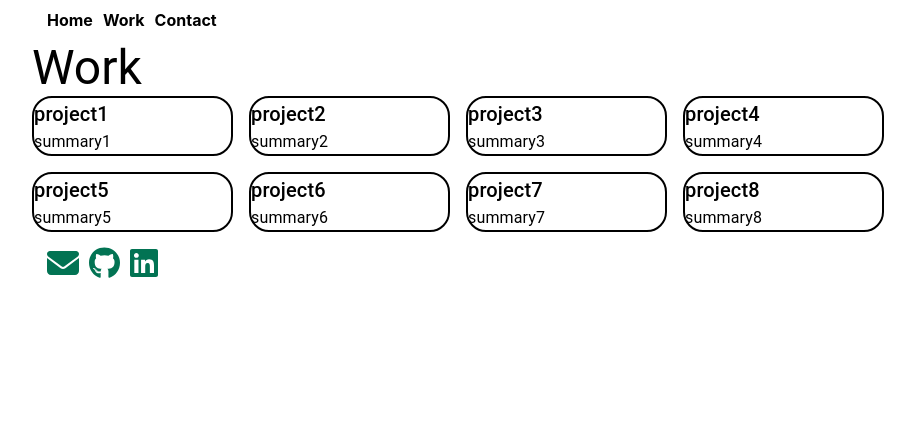
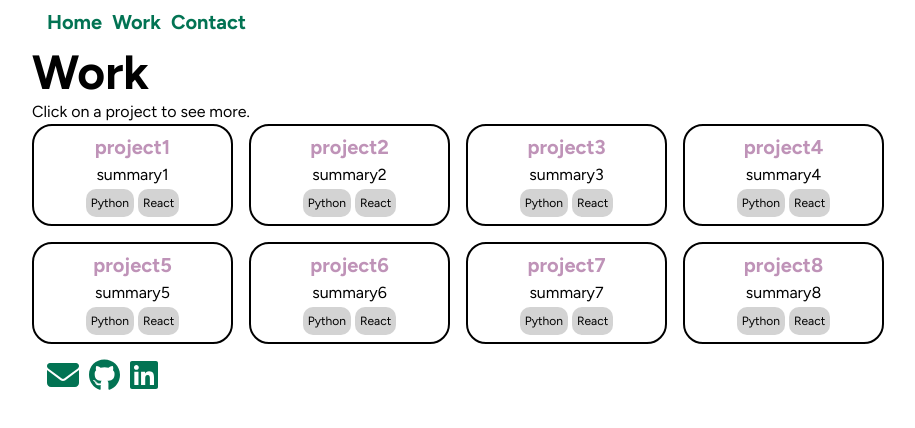
Before and after one commit to eburdekin/eb-react, a React (Create React App) app: page /work in a window 1280 px wide. Shown: the top 428 px of the page, without its empty margins (182-1097 px from the left). Built offline with nearby package versions, Linux system fonts and the light colour scheme.

Commit message:
update styling, add form inputs

```diff
--- a/src/components/NavBar.js
+++ b/src/components/NavBar.js
@@ -7,8 +7,10 @@ export default function NavBar() {
 
   const linkStyle = {
     fontWeight: "bold",
+    fontFamily: "Figtree",
+    color: "#027353",
+    fontSize: 20,
     textDecoration: "none",
-    color: "inherit",
     margin: "5px",
   };
 
--- a/src/components/Project.js
+++ b/src/components/Project.js
@@ -5,13 +5,15 @@ import Box from "@mui/material/Box";
 import Typography from "@mui/material/Typography";
 import Modal from "@mui/material/Modal";
 
-export default function Project({ name, summary, fullSummary }) {
+export default function Project({ name, summary, fullSummary, libraries }) {
   const [open, setOpen] = React.useState(false);
   const handleClick = () => setOpen(!open);
 
   const boxStyle = {
     borderRadius: 5,
     border: "2px solid black",
+    padding: "5px",
+    textAlign: "center",
   };
 
   const modalStyle = {
@@ -28,10 +30,33 @@ export default function Project({ name, summary, fullSummary }) {
     textAlign: "center",
   };
 
+  const titleStyle = {
+    color: "#BF93B8",
+    fontWeight: "bold",
+  };
+
+  const languageStyle = {
+    backgroundColor: "lightgrey",
+    fontSize: "12px",
+    borderRadius: "10px",
+    padding: "5px",
+    display: "inline-block", // Treat as an inline element that can have a width
+    width: "fit-content",
+    margin: "2px",
+  };
+
   return (
     <Box sx={boxStyle} onClick={handleClick}>
-      <Typography variant="h6">{name}</Typography>
+      <Typography variant="h6" sx={titleStyle}>
+        {name}
+      </Typography>
       <Typography>{summary}</Typography>
+      {libraries &&
+        libraries.map((language) => (
+          <Typography key={language} sx={languageStyle}>
+            {language}
+          </Typography>
+        ))}
       <Modal
         open={open}
         onClose={handleClick}
@@ -39,10 +64,16 @@ export default function Project({ name, summary, fullSummary }) {
         aria-describedby="modal-modal-description"
       >
         <Box sx={modalStyle}>
-          <Typography id="modal-modal-title" variant="h4">
+          <Typography id="modal-modal-title" variant="h4" sx={titleStyle}>
             {name}
           </Typography>
           <Typography sx={{ fontWeight: "medium" }}>{summary}</Typography>
+          {libraries &&
+            libraries.map((language) => (
+              <Typography key={language} sx={languageStyle}>
+                {language}
+              </Typography>
+            ))}
           <Typography>{fullSummary}</Typography>
           <img
             src="https://upload.wikimedia.org/wikipedia/commons/2/2c/Eirik_Newth-A_sleeping_kitten-02.jpg"
--- a/src/pages/Contact.js
+++ b/src/pages/Contact.js
@@ -3,14 +3,61 @@ import Container from "@mui/material/Container";
 import NavBar from "../components/NavBar";
 // import Header from "../Header";
 import Footer from "../components/Footer";
+import TextField from "@mui/material/TextField";
+import Button from "@mui/material/Button";
+import FormControl from "@mui/material/FormControl";
+import { FontAwesomeIcon } from "@fortawesome/react-fontawesome";
+import { faPaperPlane } from "@fortawesome/free-solid-svg-icons";
 
 export default function Contact() {
   return (
     <Container maxWidth="md">
       <NavBar />
       {/* <Header /> */}
-      <Typography variant="h3">Contact</Typography>
-      <p>Form will go here.</p>
+      <Typography variant="h3" fontWeight="bold">
+        Contact
+      </Typography>
+      <FormControl sx={{ width: 400 }}>
+        <TextField
+          id="outlined-basic"
+          label="Name"
+          variant="outlined"
+          sx={{ margin: 1, width: "100%" }}
+          required
+        />
+        <TextField
+          id="outlined-basic"
+          label="Email"
+          variant="outlined"
+          sx={{ margin: 1, width: "100%" }}
+          required
+        />
+        <TextField
+          id="outlined-basic"
+          label="Subject"
+          variant="outlined"
+          sx={{ margin: 1, width: "100%" }}
+          required
+        />
+        <TextField
+          id="outlined-basic"
+          label="Message"
+          variant="outlined"
+          sx={{ margin: 1, width: "100%" }}
+          multiline
+          rows="6"
+          required
+        />
+        <Button
+          sx={{ margin: 1 }}
+          // color="#027353"
+          variant="contained"
+          endIcon={<FontAwesomeIcon icon={faPaperPlane} />}
+          disableElevation
+        >
+          Submit
+        </Button>
+      </FormControl>
       <Footer />
     </Container>
   );
--- a/src/pages/App.js
+++ b/src/pages/Home.js
@@ -6,7 +6,7 @@ import Footer from "../components/Footer";
 
 function Home() {
   return (
-    <Container maxWidth="md">
+    <Container maxWidth="md" sx={{ width: "100%" }}>
       <NavBar />
       <Header />
       <Typography variant="body1" sx={{ fontWeight: "bold" }}>
@@ -15,8 +15,6 @@ function Home() {
       <Typography variant="body1" sx={{ fontWeight: "medium" }}>
         You can find me at @eburdekin in most places.
       </Typography>
-
-      <Typography variant="button">This is a button label</Typography>
       <Footer />
     </Container>
   );
--- a/src/pages/Work.js
+++ b/src/pages/Work.js
@@ -14,6 +14,7 @@ export default function Work() {
       fullSummary: `
 Lorem ipsum dolor sit amet, consectetur adipiscing elit, sed do eiusmod tempor incididunt ut labore et dolore magna aliqua. Ut enim ad minim veniam, quis nostrud exercitation ullamco laboris nisi ut aliquip ex ea commodo consequat. Duis aute irure dolor in reprehenderit in voluptate velit esse cillum dolore eu fugiat nulla pariatur. Excepteur sint occaecat cupidatat non proident, sunt in culpa qui officia deserunt mollit anim id est laborum.
       `,
+      libraries: ["Python", "React"],
     },
     {
       name: "project2",
@@ -21,6 +22,7 @@ Lorem ipsum dolor sit amet, consectetur adipiscing elit, sed do eiusmod tempor i
       fullSummary: `
 Lorem ipsum dolor sit amet, consectetur adipiscing elit, sed do eiusmod tempor incididunt ut labore et dolore magna aliqua. Ut enim ad minim veniam, quis nostrud exercitation ullamco laboris nisi ut aliquip ex ea commodo consequat. Duis aute irure dolor in reprehenderit in voluptate velit esse cillum dolore eu fugiat nulla pariatur. Excepteur sint occaecat cupidatat non proident, sunt in culpa qui officia deserunt mollit anim id est laborum.
       `,
+      libraries: ["Python", "React"],
     },
     {
       name: "project3",
@@ -28,6 +30,7 @@ Lorem ipsum dolor sit amet, consectetur adipiscing elit, sed do eiusmod tempor i
       fullSummary: `
 Lorem ipsum dolor sit amet, consectetur adipiscing elit, sed do eiusmod tempor incididunt ut labore et dolore magna aliqua. Ut enim ad minim veniam, quis nostrud exercitation ullamco laboris nisi ut aliquip ex ea commodo consequat. Duis aute irure dolor in reprehenderit in voluptate velit esse cillum dolore eu fugiat nulla pariatur. Excepteur sint occaecat cupidatat non proident, sunt in culpa qui officia deserunt mollit anim id est laborum.
       `,
+      libraries: ["Python", "React"],
     },
     {
       name: "project4",
@@ -35,6 +38,7 @@ Lorem ipsum dolor sit amet, consectetur adipiscing elit, sed do eiusmod tempor i
       fullSummary: `
 Lorem ipsum dolor sit amet, consectetur adipiscing elit, sed do eiusmod tempor incididunt ut labore et dolore magna aliqua. Ut enim ad minim veniam, quis nostrud exercitation ullamco laboris nisi ut aliquip ex ea commodo consequat. Duis aute irure dolor in reprehenderit in voluptate velit esse cillum dolore eu fugiat nulla pariatur. Excepteur sint occaecat cupidatat non proident, sunt in culpa qui officia deserunt mollit anim id est laborum.
       `,
+      libraries: ["Python", "React"],
     },
     {
       name: "project5",
@@ -42,6 +46,7 @@ Lorem ipsum dolor sit amet, consectetur adipiscing elit, sed do eiusmod tempor i
       fullSummary: `
 Lorem ipsum dolor sit amet, consectetur adipiscing elit, sed do eiusmod tempor incididunt ut labore et dolore magna aliqua. Ut enim ad minim veniam, quis nostrud exercitation ullamco laboris nisi ut aliquip ex ea commodo consequat. Duis aute irure dolor in reprehenderit in voluptate velit esse cillum dolore eu fugiat nulla pariatur. Excepteur sint occaecat cupidatat non proident, sunt in culpa qui officia deserunt mollit anim id est laborum.
       `,
+      libraries: ["Python", "React"],
     },
     {
       name: "project6",
@@ -49,6 +54,8 @@ Lorem ipsum dolor sit amet, consectetur adipiscing elit, sed do eiusmod tempor i
       fullSummary: `
 Lorem ipsum dolor sit amet, consectetur adipiscing elit, sed do eiusmod tempor incididunt ut labore et dolore magna aliqua. Ut enim ad minim veniam, quis nostrud exercitation ullamco laboris nisi ut aliquip ex ea commodo consequat. Duis aute irure dolor in reprehenderit in voluptate velit esse cillum dolore eu fugiat nulla pariatur. Excepteur sint occaecat cupidatat non proident, sunt in culpa qui officia deserunt mollit anim id est laborum.
       `,
+
+      libraries: ["Python", "React"],
     },
     {
       name: "project7",
@@ -56,6 +63,7 @@ Lorem ipsum dolor sit amet, consectetur adipiscing elit, sed do eiusmod tempor i
       fullSummary: `
 Lorem ipsum dolor sit amet, consectetur adipiscing elit, sed do eiusmod tempor incididunt ut labore et dolore magna aliqua. Ut enim ad minim veniam, quis nostrud exercitation ullamco laboris nisi ut aliquip ex ea commodo consequat. Duis aute irure dolor in reprehenderit in voluptate velit esse cillum dolore eu fugiat nulla pariatur. Excepteur sint occaecat cupidatat non proident, sunt in culpa qui officia deserunt mollit anim id est laborum.
       `,
+      libraries: ["Python", "React"],
     },
     {
       name: "project8",
@@ -63,14 +71,18 @@ Lorem ipsum dolor sit amet, consectetur adipiscing elit, sed do eiusmod tempor i
       fullSummary: `
 Lorem ipsum dolor sit amet, consectetur adipiscing elit, sed do eiusmod tempor incididunt ut labore et dolore magna aliqua. Ut enim ad minim veniam, quis nostrud exercitation ullamco laboris nisi ut aliquip ex ea commodo consequat. Duis aute irure dolor in reprehenderit in voluptate velit esse cillum dolore eu fugiat nulla pariatur. Excepteur sint occaecat cupidatat non proident, sunt in culpa qui officia deserunt mollit anim id est laborum.
       `,
+      libraries: ["Python", "React"],
     },
   ];
 
   return (
-    <Container maxWidth="md">
+    <Container maxWidth="md" sx={{ width: "100%" }}>
       <NavBar />
       {/* <Header /> */}
-      <Typography variant="h3">Work</Typography>
+      <Typography variant="h3" fontWeight="bold">
+        Work
+      </Typography>
+      <Typography>Click on a project to see more.</Typography>
       <Grid container spacing={2}>
         {projects.map((project) => (
           <Grid xs={3} key={project.name}>
@@ -78,6 +90,7 @@ Lorem ipsum dolor sit amet, consectetur adipiscing elit, sed do eiusmod tempor i
               name={project.name}
               summary={project.summary}
               fullSummary={project.fullSummary}
+              libraries={project.libraries}
             />
           </Grid>
         ))}
--- a/src/theme.js
+++ b/src/theme.js
@@ -17,6 +17,9 @@ const theme = createTheme({
     weightExtraBold: 800,
     weightBlack: 900,
   },
+  palette: {
+    teal: "#027353",
+  },
 });
 
 export default theme;
```
Also changed, not shown: src/index.js (+8 -2 lines), 1 other file (tests, documents, lock files or other folders).
